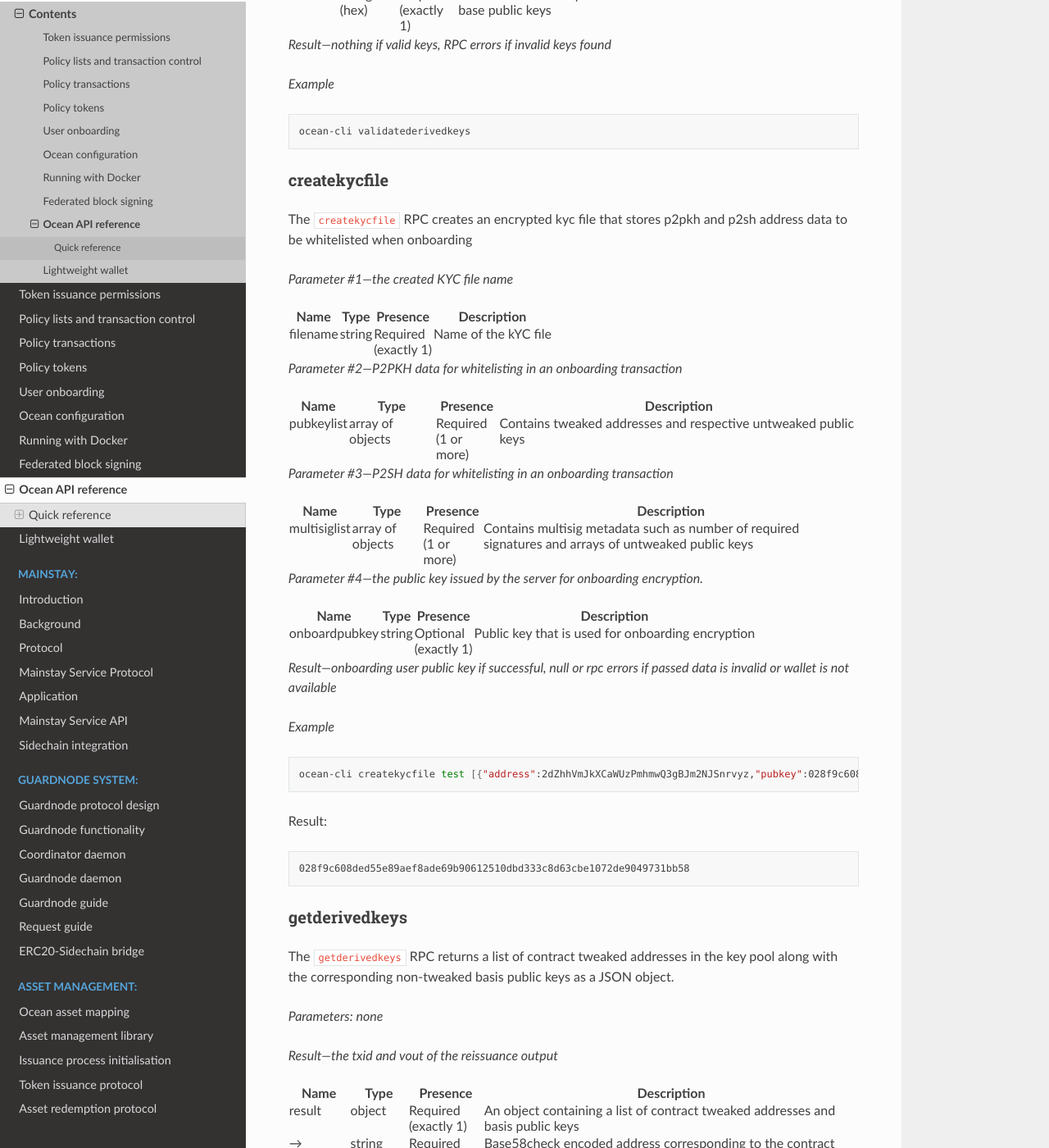
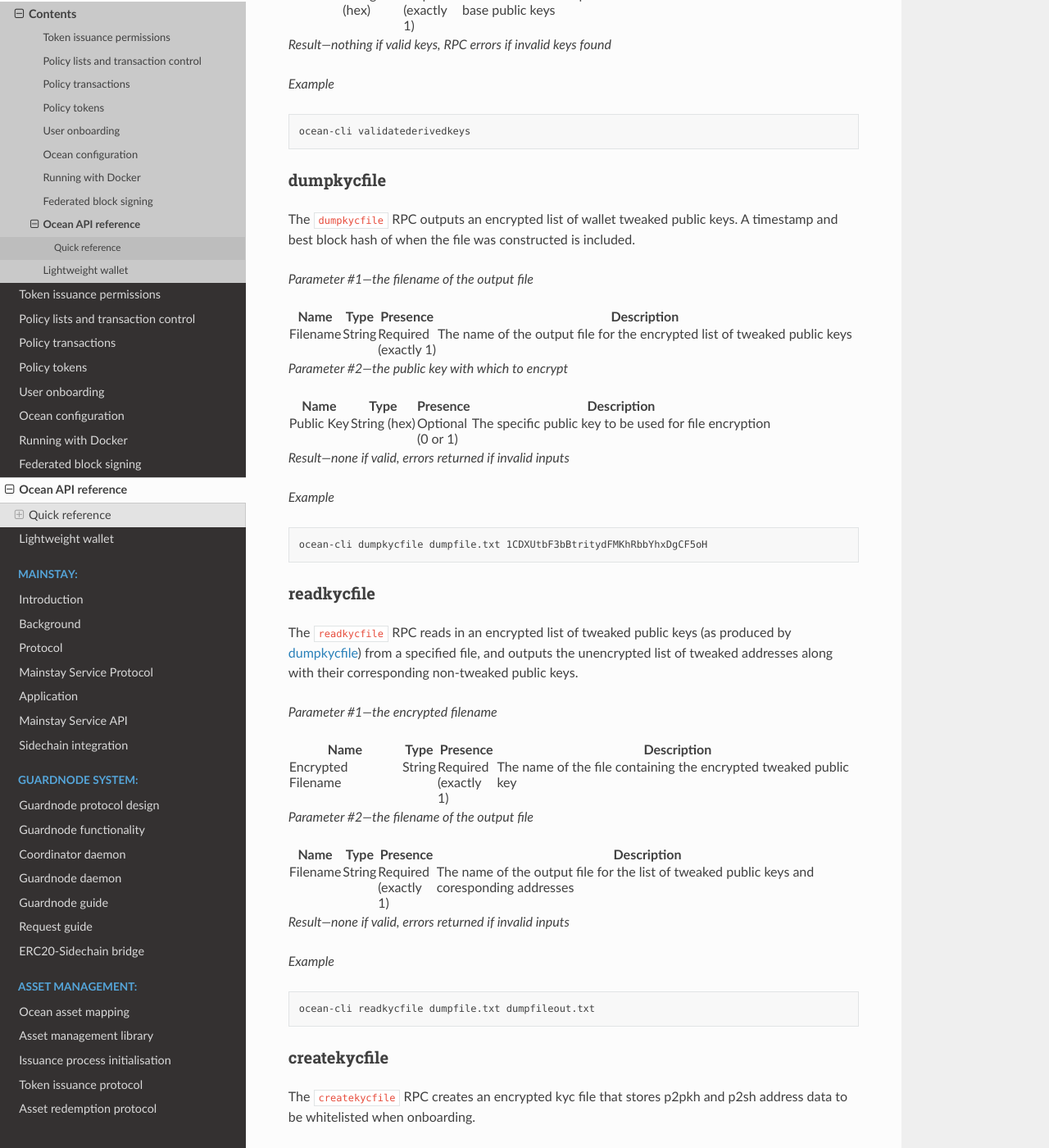
Before and after one commit to commerceblock/docs, a Sphinx documentation site: the page built from source/ocean-api/index.rst, in a window 1280 px wide and 1400 px high, scrolled down 2977 px. Shown: the whole window at 82% size. Built offline with Sphinx 7.4.7 and the Read the Docs theme 2.0.0, drawn with Linux system fonts in a browser that asks for light colours; some of the changed text lies outside the part shown.

Commit message:
dumpkycfile, readkycfile added

```diff
--- a/source/ocean-api/index.rst
+++ b/source/ocean-api/index.rst
@@ -27,8 +27,8 @@
 
 * `dumpderivedkeys <#dumpderivedkeys>`_
 * `validatederivedkeys <#validatederivedkeys>`_
-* [dumpkycfile][]
-* [readkycfile][]
+* `dumpkycfile <#dumpkycfile>`_
+* `readkycfile <#readkycfile>`_
 * `createkycfile <#createkycfile>`_
 * `getderivedkeys <#getderivedkeys>`_
 * `getcontract <#getcontract>`_
@@ -128,8 +128,8 @@
    </thead>
    <tbody>
     <tr>
-     <td>filename</td>
-     <td>string</td>
+     <td>Filename</td>
+     <td>String</td>
      <td>Required<br />(exactly 1)</td>
      <td markdown="block">
 
@@ -146,6 +146,7 @@
 .. code-block:: bash
 
    ocean-cli dumpderivedkeys dumpfile.txt
+
 
 validatederivedkeys
 ^^^^^^^^^^^^^^^^^^^^^^^^^^^^^^^^^^^^^^^^
@@ -171,8 +172,8 @@
     </thead>
     <tbody>
      <tr>
-      <td>filename</td>
-      <td>string (hex)</td>
+      <td>Filename</td>
+      <td>String (hex)</td>
       <td>Required<br />(exactly 1)</td>
       <td>The name of the output file for the list of tweaked addressed and base public keys</td>
      </tr>
@@ -188,10 +189,134 @@
 
    ocean-cli validatederivedkeys
 
+
+dumpkycfile
+^^^^^^^^^^^^^^^^^^^^^^^^^^^^^^^^^^^^^^^^
+
+The ``dumpkycfile`` RPC outputs an encrypted list of wallet tweaked public keys. A timestamp and best block hash of when the file was constructed is included.
+
+*Parameter #1---the filename of the output file*
+
+
+.. raw:: html
+
+   <table>
+    <thead>
+     <tr>
+      <th>Name</th>
+      <th>Type</th>
+      <th>Presence</th>
+      <th>Description</th>
+     </tr>
+    </thead>
+    <tbody>
+     <tr>
+      <td>Filename</td>
+      <td>String</td>
+      <td>Required<br />(exactly 1)</td>
+      <td>The name of the output file for the encrypted list of tweaked public keys</td>
+     </tr>
+    </tbody>
+   </table>
+
+*Parameter #2---the public key with which to encrypt*
+
+.. raw:: html
+
+   <table>
+    <thead>
+     <tr>
+      <th>Name</th>
+      <th>Type</th>
+      <th>Presence</th>
+      <th>Description</th>
+     </tr>
+    </thead>
+    <tbody>
+     <tr>
+      <td>Public Key</td>
+      <td>String (hex)</td>
+      <td>Optional<br /> (0 or 1)</td>
+      <td>The specific public key to be used for file encryption</td>
+     </tr>
+    </tbody>
+   </table>
+
+*Result---none if valid, errors returned if invalid inputs*
+
+*Example*
+
+.. code-block:: bash
+
+   ocean-cli dumpkycfile dumpfile.txt 1CDXUtbF3bBtritydFMKhRbbYhxDgCF5oH
+
+
+readkycfile
+^^^^^^^^^^^^^^^^^^^^^^^^^^^^^^^^^^^^^^^^
+
+The ``readkycfile`` RPC reads in an encrypted list of tweaked public keys (as produced by `dumpkycfile <#dumpkycfile>`_\) from a specified file, and outputs the unencrypted list of tweaked addresses along with their corresponding non-tweaked public keys.
+
+*Parameter #1---the encrypted filename*
+
+
+.. raw:: html
+
+   <table>
+    <thead>
+     <tr>
+      <th>Name</th>
+      <th>Type</th>
+      <th>Presence</th>
+      <th>Description</th>
+     </tr>
+    </thead>
+    <tbody>
+     <tr>
+      <td>Encrypted Filename</td>
+      <td>String</td>
+      <td>Required<br />(exactly 1)</td>
+      <td>The name of the file containing the encrypted tweaked public key</td>
+     </tr>
+    </tbody>
+   </table>
+
+*Parameter #2---the filename of the output file*
+
+.. raw:: html
+
+   <table>
+    <thead>
+     <tr>
+      <th>Name</th>
+      <th>Type</th>
+      <th>Presence</th>
+      <th>Description</th>
+     </tr>
+    </thead>
+    <tbody>
+     <tr>
+      <td>Filename</td>
+      <td>String</td>
+      <td>Required<br />(exactly 1)</td>
+      <td>The name of the output file for the list of tweaked public keys and coresponding addresses</td>
+     </tr>
+    </tbody>
+   </table>
+
+*Result---none if valid, errors returned if invalid inputs*
+
+*Example*
+
+.. code-block:: bash
+
+   ocean-cli readkycfile dumpfile.txt dumpfileout.txt
+
+
+
 createkycfile
 ^^^^^^^^^^^^^^^^^^^^^^^^^^^^^^^^^^^^^^^^
 
-The ``createkycfile`` RPC creates an encrypted kyc file that stores p2pkh and p2sh address data to be whitelisted when onboarding
+The ``createkycfile`` RPC creates an encrypted kyc file that stores p2pkh and p2sh address data to be whitelisted when onboarding.
 
 *Parameter #1---the created KYC file name*
 
@@ -209,10 +334,10 @@
     </thead>
     <tbody>
      <tr>
-      <td>filename</td>
-      <td>string</td>
-      <td>Required<br />(exactly 1)</td>
-      <td>Name of the kYC file</td>
+      <td>Filename</td>
+      <td>String</td>
+      <td>Required<br />(exactly 1)</td>
+      <td>Name of the KYC file</td>
      </tr>
     </tbody>
    </table>
@@ -235,7 +360,7 @@
     <tbody>
      <tr>
       <td>pubkeylist</td>
-      <td>array of objects</td>
+      <td>Array of Objects</td>
       <td>Required<br />(1 or more)</td>
       <td>Contains tweaked addresses and respective untweaked public keys</td>
      </tr>
@@ -259,8 +384,8 @@
     </thead>
     <tbody>
      <tr>
-      <td>multisiglist</td>
-      <td>array of objects</td>
+      <td>Multisiglist</td>
+      <td>Array of Objects</td>
       <td>Required<br />(1 or more)</td>
       <td>Contains multisig metadata such as number of required signatures and arrays of untweaked public keys</td>
      </tr>
@@ -284,8 +409,8 @@
     </thead>
     <tbody>
      <tr>
-      <td>onboardpubkey</td>
-      <td>string</td>
+      <td>Onboardpubkey</td>
+      <td>String (hex)</td>
       <td>Optional<br />(exactly 1)</td>
       <td>Public key that is used for onboarding encryption</td>
      </tr>
@@ -331,32 +456,26 @@
     </thead>
     <tbody>
      <tr>
-      <td>result
-      </td>
-      <td>object</td>
+      <td>Result
+      </td>
+      <td>Object</td>
       <td>Required<br />(exactly 1)</td>
       <td>An object containing a list of contract tweaked addresses and
    basis public keys</td>
      </tr>
      <tr>
       <td markdown="block">
-
       →<br>`address`
-
-      </td>
-
+      </td>
       <td>string (hex)</td>
       <td>Required<br />(key pool size)</td>
       <td>Base58check encoded address corresponding to the contract tweaked public key</td>
      </tr>
      <tr>
       <td markdown="block">
-
       →<br>`bpubkey`
-
-      </td>
-
-      <td>string (hex)</td>
+      </td>
+      <td>String (hex)</td>
       <td>Required<br />(key pool size)</td>
       <td>Hex encoding of the compressed untweaked public key</td>
      </tr>
@@ -403,8 +522,8 @@
     </thead>
     <tbody>
      <tr>
-      <td>contract</td>
-      <td>object</td>
+      <td>Contract</td>
+      <td>Object</td>
       <td>Required<br />(exactly 1)</td>
       <td>A JSON object containing the plain text of the contract</td>
      </tr>
@@ -448,8 +567,8 @@
     </thead>
     <tbody>
      <tr>
-      <td>block height</td>
-      <td>number (int)</td>
+      <td>Block Height</td>
+      <td>Number (int)</td>
       <td>Optional<br />(0 or 1)</td>
       <td>Block height to retrieve the contract hash from (Default: most recent block)</td>
      </tr>
@@ -473,8 +592,8 @@
     </thead>
     <tbody>
      <tr>
-      <td>contracthash</td>
-      <td>string</td>
+      <td>ContractHash</td>
+      <td>String</td>
       <td>Required<br />(exactly 1)</td>
       <td>The hex-encoded hash of the contract hash</td>
      </tr>
@@ -517,8 +636,8 @@
     </thead>
     <tbody>
      <tr>
-      <td>block height</td>
-      <td>number (int)</td>
+      <td>Block Height</td>
+      <td>Number (int)</td>
       <td>Optional<br />(0 or 1)</td>
       <td>Block height to retrieve the mapping hash from (Default: most recent block)</td>
      </tr>
@@ -542,8 +661,8 @@
     </thead>
     <tbody>
      <tr>
-      <td>mappinghash</td>
-      <td>string</td>
+      <td>MappingHash</td>
+      <td>String</td>
       <td>Required<br />(exactly 1)</td>
       <td>The hex-encoded hash of the mapping hash</td>
      </tr>
@@ -768,15 +887,15 @@
 
 *Parameter #2 --- (numeric, required) amount to be sent to the destination*
 
-*Parameter #3 --- (string, optional) A comment used to store what the transaction is for.*
-
-*Parameter #4 --- (string, optional) A comment to store the name of the person or organization to which you're sending the transaction.*
-
-*Parameter #5 --- (boolean, optional) Return a transaction even when a blinding attempt fails due to number of blinded inputs/outputs if this is set to true.*
-
-*Parameter #6 --- (boolean, optional) Split a transaction that goes over the size limit into smaller transactions if this is set to true.*
-
-*Parameter #7 --- (numeric, optional) Choose which balances should be used first. 1 - descending, 2 - ascending.*
+*Parameter #3 --- (string, optional) A comment used to store what the transaction is for*
+
+*Parameter #4 --- (string, optional) A comment to store the name of the person or organization to which you're sending the transaction*
+
+*Parameter #5 --- (boolean, optional) Return a transaction even when a blinding attempt fails due to number of blinded inputs/outputs if this is set to true*
+
+*Parameter #6 --- (boolean, optional) Split a transaction that goes over the size limit into smaller transactions if this is set to true*
+
+*Parameter #7 --- (numeric, optional) Choose which balances should be used first. 1 - descending, 2 - ascending*
 
 
 *Example*
@@ -814,7 +933,7 @@
     <tbody>
      <tr>
       <td>assetaddress</td>
-      <td>string</td>
+      <td>String</td>
       <td>Required<br />(exactly 1)</td>
       <td>Base58check issued asset address</td>
      </tr>
@@ -838,8 +957,8 @@
     </thead>
     <tbody>
      <tr>
-      <td>assetamount</td>
-      <td>amount</td>
+      <td>AssetAmount</td>
+      <td>Amount</td>
       <td>Required<br />(exactly 1)</td>
       <td>Amount of asset to issue</td>
      </tr>
@@ -864,7 +983,7 @@
     <tbody>
      <tr>
       <td>tokenaddress</td>
-      <td>string</td>
+      <td>String</td>
       <td>Required<br />(exactly 1)</td>
       <td>Base58check reissuance token address</td>
      </tr>
@@ -888,8 +1007,8 @@
     </thead>
     <tbody>
      <tr>
-      <td>tokenamount</td>
-      <td>amount</td>
+      <td>TokenAmount</td>
+      <td>Amount</td>
       <td>Required<br />(exactly 1)</td>
       <td>Amount of reissuance token</td>
      </tr>
@@ -913,8 +1032,8 @@
     </thead>
     <tbody>
      <tr>
-      <td>changeaddress</td>
-      <td>string</td>
+      <td>ChangeAddress</td>
+      <td>String</td>
       <td>Required<br />(exactly 1)</td>
       <td>Base58check change address</td>
      </tr>
@@ -938,8 +1057,8 @@
     </thead>
     <tbody>
      <tr>
-      <td>changeamount</td>
-      <td>amount</td>
+      <td>ChangeAmount</td>
+      <td>Amount</td>
       <td>Required<br />(exactly 1)</td>
       <td>Amount of issuanceAsset to return per output</td>
      </tr>
@@ -963,8 +1082,8 @@
     </thead>
     <tbody>
      <tr>
-      <td>numchange</td>
-      <td>integer</td>
+      <td>NumChange</td>
+      <td>Integer</td>
       <td>Required<br />(exactly 1)</td>
       <td>Numebr of issuanceAsset outputs</td>
      </tr>
@@ -988,8 +1107,8 @@
     </thead>
     <tbody>
      <tr>
-      <td>inputtxid</td>
-      <td>string</td>
+      <td>InputTxid</td>
+      <td>String (hex)</td>
       <td>Required<br />(exactly 1)</td>
       <td>Hex of the input TXID containing the issuanceAsset</td>
      </tr>
@@ -1014,7 +1133,7 @@
     <tbody>
      <tr>
       <td>vout</td>
-      <td>integer</td>
+      <td>Integer</td>
       <td>Required<br />(exactly 1)</td>
       <td>Input transaction vout</td>
      </tr>
@@ -1058,8 +1177,8 @@
     </thead>
     <tbody>
      <tr>
-      <td>assetaddress</td>
-      <td>string</td>
+      <td>AssetAddress</td>
+      <td>String</td>
       <td>Required<br />(exactly 1)</td>
       <td>Base58check re-issued asset address</td>
      </tr>
@@ -1083,8 +1202,8 @@
     </thead>
     <tbody>
      <tr>
-      <td>assetamount</td>
-      <td>amount</td>
+      <td>AssetAmount</td>
+      <td>Amount</td>
       <td>Required<br />(exactly 1)</td>
       <td>Amount of asset to re-issue</td>
      </tr>
@@ -1108,8 +1227,8 @@
     </thead>
     <tbody>
      <tr>
-      <td>tokenaddress</td>
-      <td>string</td>
+      <td>TokenAddress</td>
+      <td>String</td>
       <td>Required<br />(exactly 1)</td>
       <td>Base58check reissuance token address</td>
      </tr>
@@ -1133,8 +1252,8 @@
     </thead>
     <tbody>
      <tr>
-      <td>tokenamount</td>
-      <td>amount</td>
+      <td>TokenAmount</td>
+      <td>Amount</td>
       <td>Required<br />(exactly 1)</td>
       <td>Amount of reissuance token</td>
      </tr>
@@ -1159,7 +1278,7 @@
     <tbody>
      <tr>
       <td>inputtxid</td>
-      <td>string</td>
+      <td>String</td>
       <td>Required<br />(exactly 1)</td>
       <td>Hex of the input TXID containing the re-issuance token</td>
      </tr>
@@ -1184,7 +1303,7 @@
     <tbody>
      <tr>
       <td>vout</td>
-      <td>integer</td>
+      <td>Integer</td>
       <td>Required<br />(exactly 1)</td>
       <td>Input transaction vout</td>
      </tr>
@@ -1208,8 +1327,8 @@
     </thead>
     <tbody>
      <tr>
-      <td>entropy</td>
-      <td>string</td>
+      <td>Entropy</td>
+      <td>String</td>
       <td>Required<br />(exactly 1)</td>
       <td>The hex encoded asset entropy</td>
      </tr>
@@ -1253,7 +1372,7 @@
     <tbody>
      <tr>
       <td>txid</td>
-      <td>string</td>
+      <td>String</td>
       <td>Required<br />(exactly 1)</td>
       <td>Hex of the input TXID containing the burn asset</td>
      </tr>
@@ -1278,7 +1397,7 @@
     <tbody>
      <tr>
       <td>vout</td>
-      <td>integer</td>
+      <td>Integer</td>
       <td>Required<br />(exactly 1)</td>
       <td>Input transaction vout</td>
      </tr>
@@ -1302,8 +1421,8 @@
     </thead>
     <tbody>
      <tr>
-      <td>asset</td>
-      <td>string</td>
+      <td>Asset</td>
+      <td>String</td>
       <td>Required<br />(exactly 1)</td>
       <td>The hex encoded asset id to be burnt</td>
      </tr>
@@ -1412,7 +1531,7 @@
     <tbody>
      <tr>
       <td>rawtx</td>
-      <td>string</td>
+      <td>String</td>
       <td>Required<br />(exactly 1)</td>
       <td>Hex encoded serialised transaction</td>
      </tr>
@@ -1437,7 +1556,7 @@
     <tbody>
      <tr>
       <td>nLargeFee</td>
-      <td>boolean</td>
+      <td>Boolean</td>
       <td>Optional<br />(0 or 1)</td>
       <td>Allow large fee</td>
      </tr>
@@ -1462,7 +1581,7 @@
     <tbody>
      <tr>
       <td>txid</td>
-      <td>string</td>
+      <td>String</td>
       <td>Required<br />(exactly 1)</td>
       <td>The raw transaction ID</td>
      </tr>
@@ -1478,7 +1597,7 @@
     <tbody>
      <tr>
       <td>reject-reason</td>
-      <td>string</td>
+      <td>String</td>
       <td>Optional<br />(0 or 1)</td>
       <td>The reason if the transaction would be rejected</td>
      </tr>
```
Also changed, not shown: other parts of source/ocean-api/index.rst (+1 -1 lines).
